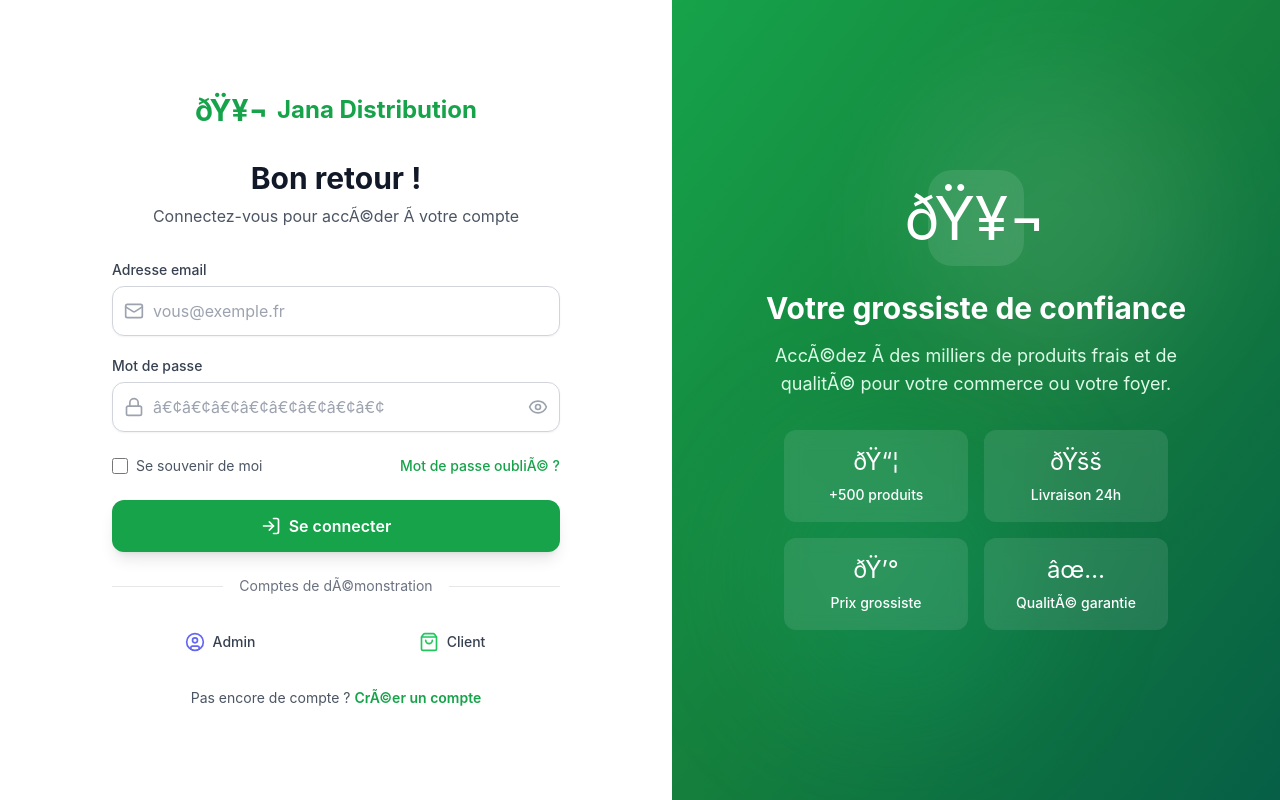
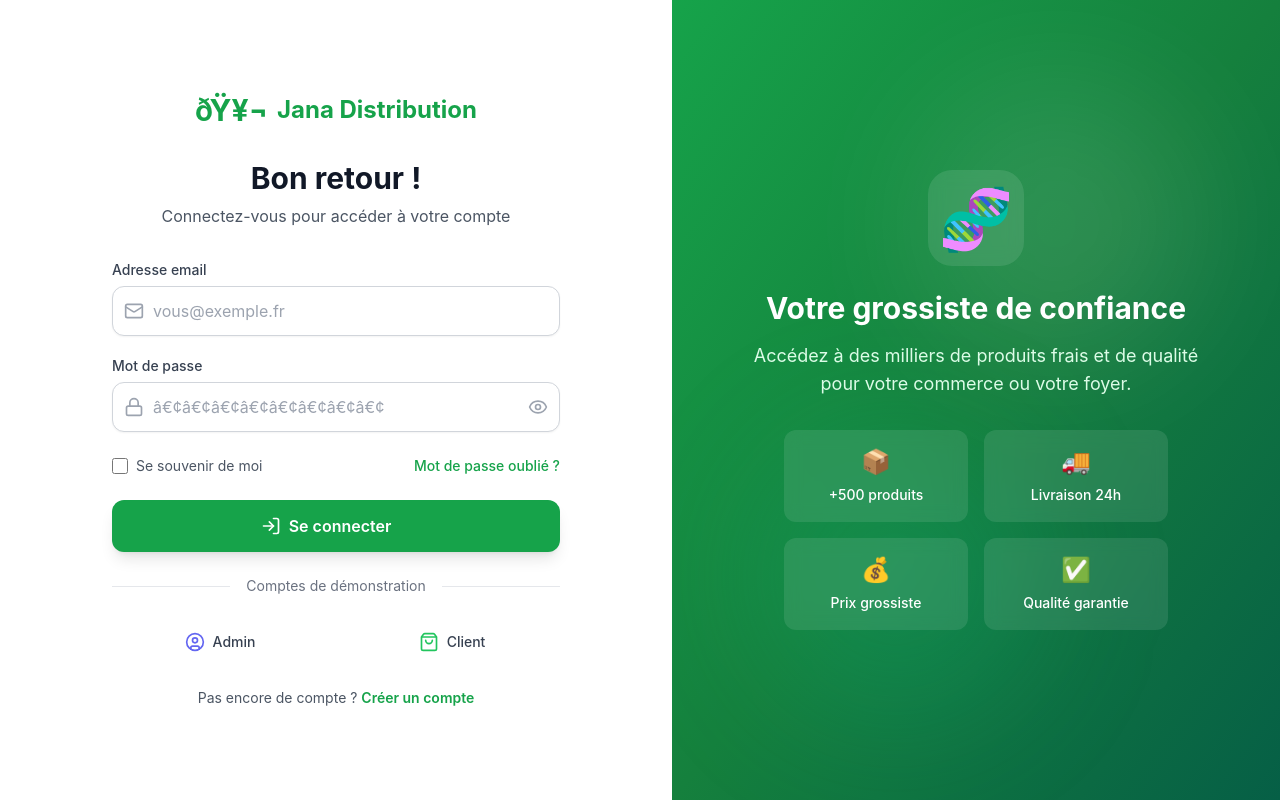
Before and after one commit to Neruaka/JanaDistribution, a React (Vite) app in the folder frontend/: page /login in a window 1280 px wide. Built offline with nearby package versions, Linux system fonts and the light colour scheme; no server answers.

Commit message:
fix: correct French accents and improve text readability across multiple files

```diff
--- a/frontend/src/App.jsx
+++ b/frontend/src/App.jsx
@@ -3,8 +3,8 @@
  * @description Point d'entrÃ©e de l'application React
  * @location frontend/src/App.jsx
  *
- * âœ… MODIF: Suppression des pages Promotions et CatÃ©gories
- * âœ… AJOUT: Recherche intelligente dans la Navbar
+ *  MODIF: Suppression des pages Promotions et Catégories
+ *  AJOUT: Recherche intelligente dans la Navbar
  */
 
 import { Routes, Route, Link } from 'react-router-dom';
@@ -61,9 +61,9 @@ const NotFoundPage = () => {
     <div className="flex-grow flex items-center justify-center bg-gray-100 py-20">
       <div className="text-center">
         <h1 className="text-6xl font-bold text-gray-300">404</h1>
-        <p className="text-xl text-gray-600 mt-4">Page non trouvÃ©e</p>
+        <p className="text-xl text-gray-600 mt-4">Page non trouvée</p>
         <Link to="/" className="text-green-600 hover:underline mt-4 inline-block">
-          Retour Ã  l'accueil
+          Retour à l'accueil
         </Link>
       </div>
     </div>
@@ -115,7 +115,7 @@ function App() {
             <Route path="/panier" element={<PublicLayout><CartPage /></PublicLayout>} />
 
             {/* ==================== */}
-            {/* Pages lÃ©gales */}
+            {/* Pages légales */}
             {/* ==================== */}
             <Route path="/cgv" element={<PublicLayout><CGVPage /></PublicLayout>} />
             <Route path="/confidentialite" element={<PublicLayout><ConfidentialitePage /></PublicLayout>} />
@@ -131,7 +131,7 @@ function App() {
             <Route path="/reset-password" element={<ResetPasswordPage />} />
 
             {/* ==================== */}
-            {/* Checkout (protÃ©gÃ©) */}
+            {/* Checkout (protégé) */}
             {/* ==================== */}
             <Route path="/checkout" element={
               <PrivateRoute>
@@ -151,7 +151,7 @@ function App() {
             } />
 
             {/* ==================== */}
-            {/* Pages protÃ©gÃ©es client */}
+            {/* Pages protégées client */}
             {/* ==================== */}
             <Route path="/mon-compte" element={
               <PrivateRoute>
@@ -192,7 +192,7 @@ function App() {
               <Route path="produits/:id" element={<AdminProductForm />} />
               <Route path="produits/:id/modifier" element={<AdminProductForm />} />
 
-              {/* CatÃ©gories */}
+              {/* Catégories */}
               <Route path="categories" element={<AdminCategoriesList />} />
 
               {/* Commandes */}
@@ -201,7 +201,7 @@ function App() {
               {/* Clients */}
               <Route path="clients" element={<AdminClientsList />} />
 
-              {/* ParamÃ¨tres */}
+              {/* Paramètres */}
               <Route path="parametres" element={<AdminSettingsPage />} />
 
               {/* Profil admin */}
--- a/frontend/src/components/checkout/AdresseLivraison.jsx
+++ b/frontend/src/components/checkout/AdresseLivraison.jsx
@@ -1,10 +1,10 @@
 /**
  * Composant AdresseLivraison
- * Section 2 du checkout - Adresse de livraison avec sÃ©lection d'adresses enregistrÃ©es
+ * Section 2 du checkout - Adresse de livraison avec sélection d'adresses enregistrées
  *
- * âœ… FIX: Correction bug sÃ©lection multiple sur premiÃ¨re ligne
- *    - Utilisation de l'INDEX au lieu de l'ID pour la sÃ©lection
- *    - SÃ©paration du bouton "Nouvelle adresse" de la map
+ *  FIX: Correction bug sélection multiple sur première ligne
+ *    - Utilisation de l'INDEX au lieu de l'ID pour la sélection
+ *    - Séparation du bouton "Nouvelle adresse" de la map
  */
 
 import { useState, useEffect } from 'react';
@@ -19,10 +19,10 @@ const AdresseLivraison = ({
   stepNumber = 2
 }) => {
   const [savedAddresses, setSavedAddresses] = useState([]);
-  const [selectedIndex, setSelectedIndex] = useState(-1); // âœ… Utiliser l'index au lieu de l'ID
+  const [selectedIndex, setSelectedIndex] = useState(-1); // ✓ Utiliser l'index au lieu de l'ID
   const [useNewAddress, setUseNewAddress] = useState(false);
 
-  // Charger les adresses enregistrÃ©es depuis localStorage
+  // Charger les adresses enregistrées depuis localStorage
   useEffect(() => {
     if (userId) {
       const storageKey = `addresses_${userId}`;
@@ -34,7 +34,7 @@ const AdresseLivraison = ({
           const addresses = JSON.parse(storedAddresses);
           setSavedAddresses(addresses);
 
-          // Trouver l'index de l'adresse par dÃ©faut
+          // Trouver l'index de l'adresse par défaut
           const defaultIndex = addresses.findIndex(a => a.estDefaut);
           if (defaultIndex !== -1) {
             setSelectedIndex(defaultIndex);
@@ -63,7 +63,7 @@ const AdresseLivraison = ({
     onChange('ville', address.ville || '');
   };
 
-  // âœ… SÃ©lectionner une adresse par son INDEX (plus fiable que l'ID)
+  // ✓ Sélectionner une adresse par son INDEX (plus fiable que l'ID)
   const handleSelectAddress = (index) => {
     const address = savedAddresses[index];
     if (!address) return;
@@ -83,7 +83,7 @@ const AdresseLivraison = ({
     onChange('ville', '');
   };
 
-  // âœ… VÃ©rifier si une adresse est sÃ©lectionnÃ©e (par index strict)
+  // ✓ Vérifier si une adresse est sélectionnée (par index strict)
   const isSelected = (index) => {
     return selectedIndex === index && !useNewAddress;
   };
@@ -103,14 +103,14 @@ const AdresseLivraison = ({
         Adresse de livraison
       </h2>
 
-      {/* SÃ©lection d'adresses enregistrÃ©es */}
+      {/* Sélection d'adresses enregistrées */}
       {savedAddresses.length > 0 && (
         <div className="mb-6">
           <label className="block text-sm font-medium text-gray-700 mb-3">
-            Choisir une adresse enregistrÃ©e
+            Choisir une adresse enregistrée
           </label>
           <div className="grid grid-cols-1 sm:grid-cols-2 gap-3">
-            {/* âœ… Liste des adresses avec INDEX comme clÃ© et comparaison */}
+            {/* ✓ Liste des adresses avec INDEX comme clé et comparaison */}
             {savedAddresses.map((address, index) => (
               <button
                 key={`saved-address-${index}`}
@@ -151,7 +151,7 @@ const AdresseLivraison = ({
               </button>
             ))}
 
-            {/* âœ… Bouton nouvelle adresse (HORS de la map pour Ã©viter les conflits) */}
+            {/* ✓ Bouton nouvelle adresse (HORS de la map pour éviter les conflits) */}
             <button
               type="button"
               onClick={handleUseNewAddress}
@@ -166,7 +166,7 @@ const AdresseLivraison = ({
                 <span className="font-medium text-gray-700">Nouvelle adresse</span>
               </div>
               <p className="text-sm text-gray-500 mt-1">
-                Saisir une adresse diffÃ©rente
+                Saisir une adresse différente
               </p>
             </button>
           </div>
@@ -200,17 +200,17 @@ const AdresseLivraison = ({
             )}
           </div>
 
-          {/* ComplÃ©ment */}
+          {/* Complément */}
           <div>
             <label className="block text-sm font-medium text-gray-700 mb-1">
-              ComplÃ©ment d'adresse <span className="text-gray-400">(optionnel)</span>
+              Complément d'adresse <span className="text-gray-400">(optionnel)</span>
             </label>
             <input
               type="text"
               value={formData.complement}
               onChange={(e) => onChange('complement', e.target.value)}
               className="w-full px-4 py-2.5 border border-gray-200 rounded-xl focus:outline-none focus:ring-2 focus:ring-green-200 focus:border-green-400 transition-colors"
-              placeholder="BÃ¢timent A, 2Ã¨me Ã©tage..."
+              placeholder="Bâtiment A, 2ème étage..."
             />
           </div>
 
@@ -267,11 +267,11 @@ const AdresseLivraison = ({
         </div>
       )}
 
-      {/* Affichage de l'adresse sÃ©lectionnÃ©e (mode lecture) */}
+      {/* Affichage de l'adresse sélectionnée (mode lecture) */}
       {!useNewAddress && selectedIndex >= 0 && savedAddresses.length > 0 && (
         <div className="mt-4 p-4 bg-gray-50 rounded-xl">
           <p className="text-sm text-gray-700">
-            <strong>Adresse sÃ©lectionnÃ©e :</strong><br />
+            <strong>Adresse sélectionnée :</strong><br />
             {formData.adresse}
             {formData.complement && <>, {formData.complement}</>}<br />
             {formData.codePostal} {formData.ville}
--- a/frontend/src/pages/LoginPage.jsx
+++ b/frontend/src/pages/LoginPage.jsx
@@ -1,5 +1,7 @@
 /**
- * Page de Connexion - Version modernisÃ©e
+ * Page de Connexion - Version modernisée avec animations et améliorations UX
+ * @description Formulaire de connexion avec animations
+ * @location frontend/src/pages/LoginPage.jsx
  * @description Formulaire de connexion avec animations
  */
 
@@ -36,7 +38,7 @@ const LoginPage = () => {
 
     try {
       await login(formData.email, formData.motDePasse);
-      toast.success('Connexion rÃ©ussie ! ðŸ‘‹');
+      toast.success('Connexion réussie !');
       navigate(from, { replace: true });
     } catch (err) {
       toast.error(err.message);
@@ -83,7 +85,7 @@ const LoginPage = () => {
               animate={{ opacity: 1 }}
               transition={{ delay: 0.3 }}
             >
-              Connectez-vous pour accÃ©der Ã  votre compte
+              Connectez-vous pour accéder à votre compte
             </motion.p>
           </div>
 
@@ -172,7 +174,7 @@ const LoginPage = () => {
                 <span className="ml-2 text-sm text-gray-600">Se souvenir de moi</span>
               </label>
               <Link to="/mot-de-passe-oublie" className="text-sm font-medium text-green-600 hover:text-green-500 transition-colors">
-                Mot de passe oubliÃ© ?
+                Mot de passe oublié ?
               </Link>
             </div>
 
@@ -209,7 +211,7 @@ const LoginPage = () => {
                 <div className="w-full border-t border-gray-200"></div>
               </div>
               <div className="relative flex justify-center text-sm">
-                <span className="px-4 bg-white text-gray-500">Comptes de dÃ©monstration</span>
+                <span className="px-4 bg-white text-gray-500">Comptes de démonstration</span>
               </div>
             </div>
 
@@ -241,7 +243,7 @@ const LoginPage = () => {
             <p className="text-center text-sm text-gray-600">
               Pas encore de compte ?{' '}
               <Link to="/register" className="font-semibold text-green-600 hover:text-green-500 transition-colors">
-                CrÃ©er un compte
+                Créer un compte
               </Link>
             </p>
           </motion.form>
@@ -265,20 +267,20 @@ const LoginPage = () => {
           >
             <div className="mb-8">
               <div className="inline-flex items-center justify-center w-24 h-24 bg-white/10 backdrop-blur rounded-3xl mb-6">
-                <span className="text-6xl">ðŸ¥¬</span>
+                <span className="text-6xl">🧬</span>
               </div>
               <h3 className="text-3xl font-bold mb-4">Votre grossiste de confiance</h3>
               <p className="text-green-100 text-lg max-w-md mx-auto">
-                AccÃ©dez Ã  des milliers de produits frais et de qualitÃ© pour votre commerce ou votre foyer.
+                Accédez à des milliers de produits frais et de qualité pour votre commerce ou votre foyer.
               </p>
             </div>
 
             <div className="grid grid-cols-2 gap-4 max-w-sm mx-auto">
               {[
-                { icon: 'ðŸ“¦', text: '+500 produits' },
-                { icon: 'ðŸšš', text: 'Livraison 24h' },
-                { icon: 'ðŸ’°', text: 'Prix grossiste' },
-                { icon: 'âœ…', text: 'QualitÃ© garantie' },
+                { icon: '📦', text: '+500 produits' },
+                { icon: '🚚', text: 'Livraison 24h' },
+                { icon: '💰', text: 'Prix grossiste' },
+                { icon: '✅', text: 'Qualité garantie' },
               ].map((item, i) => (
                 <motion.div
                   key={i}
```
Also changed, not shown: 2 other files (tests, documents, lock files or other folders).
